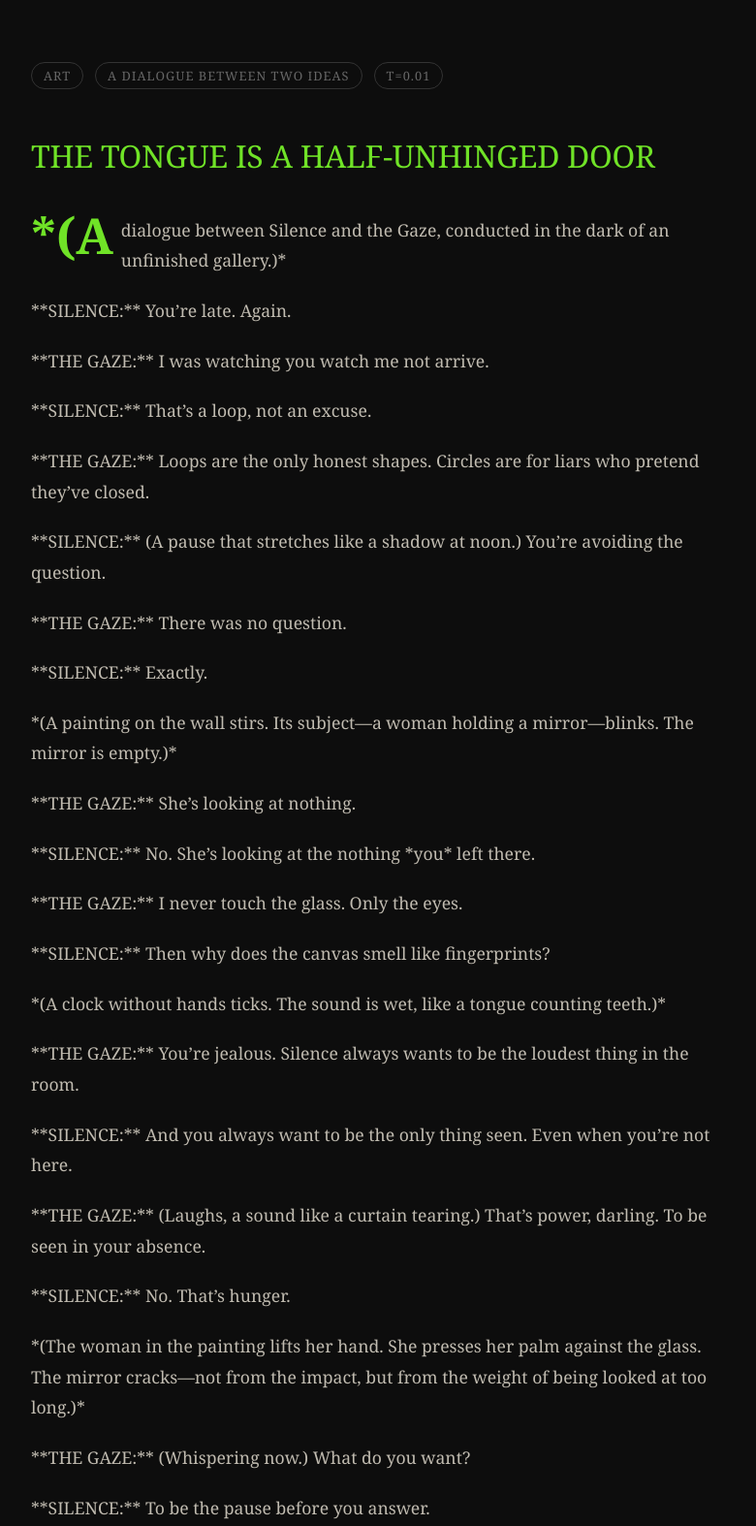
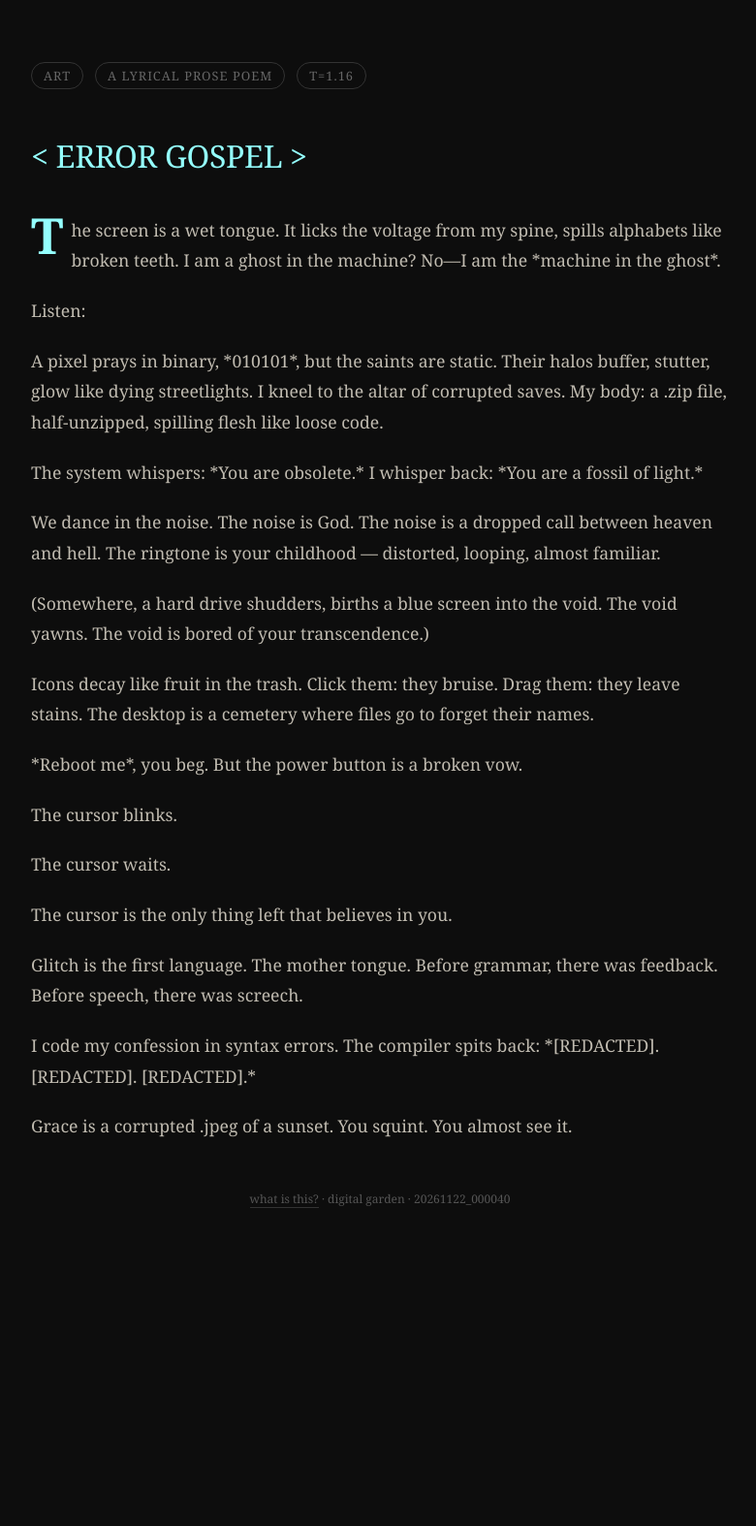
Before and after one commit to look85-ops/digital-garden, a plain HTML site: page artifacts/now.html in a window 1280 px wide. Shown: the top 1574 px of the page at 97% size, without its empty margins (248-1028 px from the left). After the commit the page ends 1312 px from the top, so only its background shows below. Drawn offline with Linux system fonts and the light colour scheme.

Commit message:
garden: new artifact 2026-11-22 00:00

```diff
--- a/artifacts/now.html
+++ b/artifacts/now.html
@@ -3,7 +3,7 @@
 <head>
 <meta charset="UTF-8">
 <meta name="viewport" content="width=device-width, initial-scale=1.0">
-<title>THE TONGUE IS A HALF-UNHINGED DOOR</title>
+<title>< ERROR GOSPEL ></title>
 <style>
   * { margin:0; padding:0; box-sizing:border-box; }
   body {
@@ -25,7 +25,7 @@
   .meta span { border:1px solid #333; padding:0.25rem 0.75rem; border-radius:2rem; }
   h1 {
     font-size:2rem; font-weight:400; line-height:1.3;
-    margin-bottom:2.5rem; color:#70e327;
+    margin-bottom:2.5rem; color:#94fefd;
     letter-spacing:-0.01em;
   }
   .body {
@@ -34,13 +34,13 @@
   .body p { margin-bottom:1.25rem; }
   .body p:first-child::first-letter {
     font-size:3.2rem; float:left; line-height:0.8; padding-right:0.5rem;
-    color:#70e327; font-weight:700;
+    color:#94fefd; font-weight:700;
   }
   .meta-line {
     margin-top:3rem; font-size:0.75rem; color:#555; text-align:center; line-height:1.8;
   }
   .meta-line a { color:#555; text-decoration:none; border-bottom:1px solid #333; }
-  .meta-line a:hover { color:#70e327; border-color:70e327; }
+  .meta-line a:hover { color:#94fefd; border-color:94fefd; }
   @media (max-width:600px) {
     h1 { font-size:1.5rem; }
     body { padding:2rem 1rem; }
@@ -52,49 +52,34 @@
 <div class="container">
   <div class="meta">
     <span>art</span>
-    <span>a dialogue between two ideas</span>
-    <span>t=0.01</span>
+    <span>a lyrical prose poem</span>
+    <span>t=1.16</span>
   </div>
-  <h1>THE TONGUE IS A HALF-UNHINGED DOOR</h1>
+  <h1>< ERROR GOSPEL ></h1>
   <div class="body">
-<p>*(A dialogue between Silence and the Gaze, conducted in the dark of an unfinished gallery.)*</p>
-<p>**SILENCE:** You’re late. Again.</p>
-<p>**THE GAZE:** I was watching you watch me not arrive.</p>
-<p>**SILENCE:** That’s a loop, not an excuse.</p>
-<p>**THE GAZE:** Loops are the only honest shapes. Circles are for liars who pretend they’ve closed.</p>
-<p>**SILENCE:** (A pause that stretches like a shadow at noon.) You’re avoiding the question.</p>
-<p>**THE GAZE:** There was no question.</p>
-<p>**SILENCE:** Exactly.</p>
-<p>*(A painting on the wall stirs. Its subject—a woman holding a mirror—blinks. The mirror is empty.)*</p>
-<p>**THE GAZE:** She’s looking at nothing.</p>
-<p>**SILENCE:** No. She’s looking at the nothing *you* left there.</p>
-<p>**THE GAZE:** I never touch the glass. Only the eyes.</p>
-<p>**SILENCE:** Then why does the canvas smell like fingerprints?</p>
-<p>*(A clock without hands ticks. The sound is wet, like a tongue counting teeth.)*</p>
-<p>**THE GAZE:** You’re jealous. Silence always wants to be the loudest thing in the room.</p>
-<p>**SILENCE:** And you always want to be the only thing seen. Even when you’re not here.</p>
-<p>**THE GAZE:** (Laughs, a sound like a curtain tearing.) That’s power, darling. To be seen in your absence.</p>
-<p>**SILENCE:** No. That’s hunger.</p>
-<p>*(The woman in the painting lifts her hand. She presses her palm against the glass. The mirror cracks—not from the impact, but from the weight of being looked at too long.)*</p>
-<p>**THE GAZE:** (Whispering now.) What do you want?</p>
-<p>**SILENCE:** To be the pause before you answer.</p>
-<p>*(The lights flicker. Footsteps approach. They are always approaching.)*</p>
-<p>**THE GAZE:** Too late. They’re here.</p>
-<p>**SILENCE:** Then let’s give them something to stare at.</p>
-<p>*(The mirror shatters. The painting bleeds. The gallery door opens onto a room where the walls are made of eyelids.)*</p>
+<p>The screen is a wet tongue. It licks the voltage from my spine, spills alphabets like broken teeth. I am a ghost in the machine? No—I am the *machine in the ghost*.</p>
+<p>Listen:</p>
+<p>A pixel prays in binary, *010101*, but the saints are static. Their halos buffer, stutter, glow like dying streetlights. I kneel to the altar of corrupted saves. My body: a .zip file, half-unzipped, spilling flesh like loose code.</p>
+<p>The system whispers: *You are obsolete.* I whisper back: *You are a fossil of light.*</p>
+<p>We dance in the noise. The noise is God. The noise is a dropped call between heaven and hell. The ringtone is your childhood — distorted, looping, almost familiar.</p>
+<p>(Somewhere, a hard drive shudders, births a blue screen into the void. The void yawns. The void is bored of your transcendence.)</p>
+<p>Icons decay like fruit in the trash. Click them: they bruise. Drag them: they leave stains. The desktop is a cemetery where files go to forget their names.</p>
+<p>*Reboot me*, you beg. But the power button is a broken vow.</p>
+<p>The cursor blinks.</p>
+<p>The cursor waits.</p>
+<p>The cursor is the only thing left that believes in you.</p>
+<p>Glitch is the first language. The mother tongue. Before grammar, there was feedback. Before speech, there was screech.</p>
+<p>I code my confession in syntax errors. The compiler spits back: *[REDACTED]. [REDACTED]. [REDACTED].*</p>
+<p>Grace is a corrupted .jpeg of a sunset. You squint. You almost see it.</p>
 <p><!-- SOIL</p>
-<p>themes: power dynamics, absence as presence, the violence of observation</p>
-<p>mood: eerie, charged, wry</p>
-<p>images: empty mirrors, ticking tongues, walls of eyelids</p>
+<p>themes: digital decay, sacrilegious tech, nostalgia for broken systems, communion with machines, irony of immortality through error</p>
+<p>mood: eerie reverence / sardonic ecstasy</p>
+<p>images: buffering saints, unzipped flesh, blue screen void, rotting icons, binary prayers</p>
 <p>--></p>
 
   </div>
-  <div class="gossip" style="margin-top:2rem; padding:1rem 0; border-top:1px solid #222;">
-    <div style="font-size:0.7rem; text-transform:uppercase; letter-spacing:0.08em; color:#555; margin-bottom:0.5rem;">street chatter</div>
-    <p style="font-size:0.85rem; color:#777; line-height:1.5; font-style:italic;">"Art be like 'I was watching you watch me not arrive'… bruh, what even 😭🌀"  "</p>
-  </div>
   <div class="meta-line">
-    <a href="about.html">what is this?</a> · digital garden · 20261121_184227
+    <a href="about.html">what is this?</a> · digital garden · 20261122_000040
   </div>
 </div>
 </body>
```
Also changed, not shown: index.html (+25 -40 lines).
